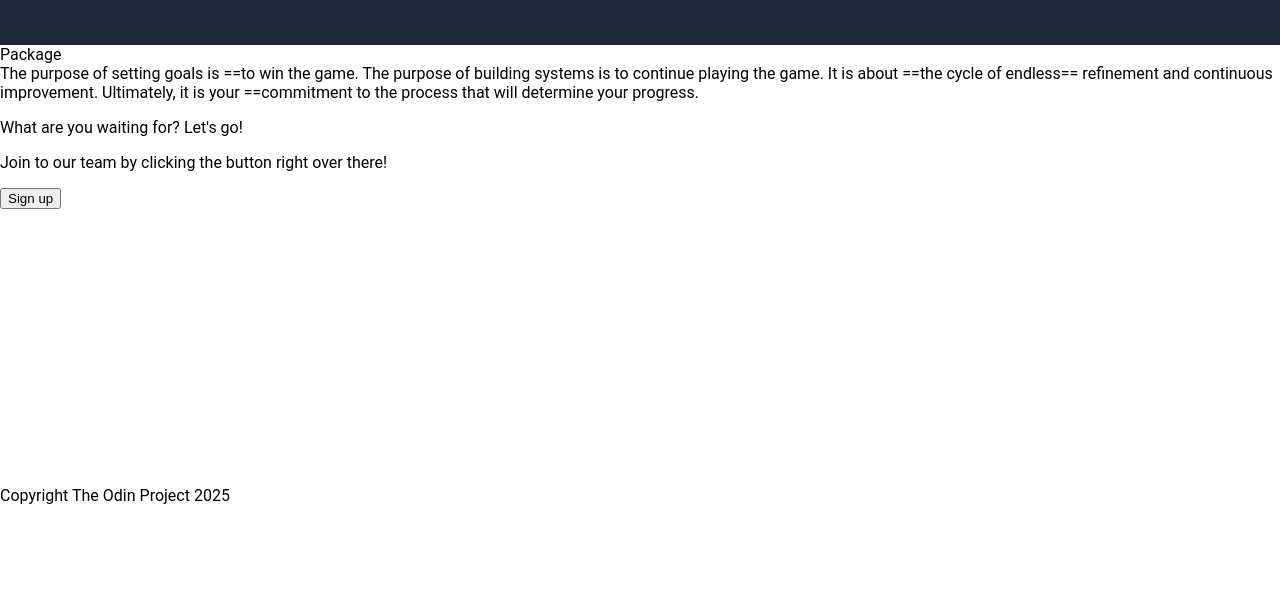
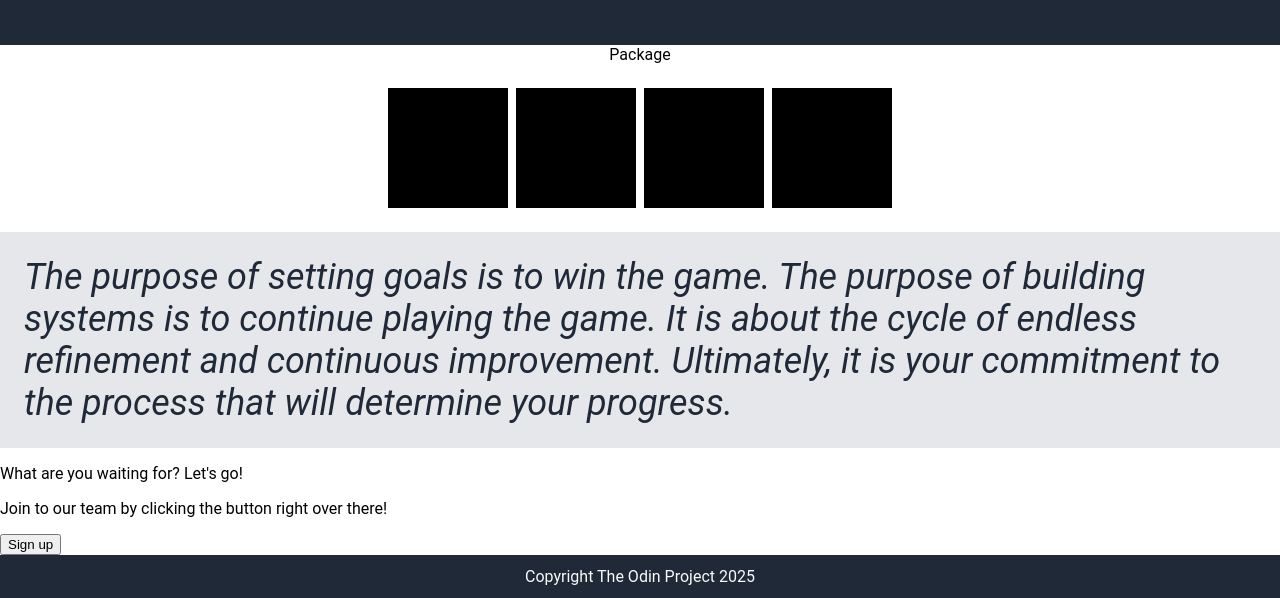
Before and after one commit to huzzeyfh/landing-page, a plain HTML site: page index.html in a window 1280 px wide. Shown: the part 295-893 px from the top of the page. Before the commit the page ends 800 px from the top, so only its background shows below. Drawn offline with Linux system fonts and the light colour scheme.

Commit message:
Set up body container

```diff
--- a/index.html
+++ b/index.html
@@ -43,9 +43,9 @@
             </div>
         </div>
         <div class="quote">
-            The purpose of setting goals is ==to win the game. The purpose of building systems is to continue playing the game.
+            The purpose of setting goals is to win the game. The purpose of building systems is to continue playing the game.
 
-            It is about ==the cycle of endless== refinement and continuous improvement. Ultimately, it is your ==commitment to the process that will determine your progress.
+            It is about the cycle of endless refinement and continuous improvement. Ultimately, it is your commitment to the process that will determine your progress.
         </div>
         <div class="sign-up">
             <div class="sign-up-text">
--- a/style.css
+++ b/style.css
@@ -8,8 +8,10 @@ body {
 }
 
 .body {
+    flex: 1;
     display: flex;
     flex-direction: column;
+
 }
 
 .navbar {
@@ -65,3 +67,39 @@ body {
     height: 180px;
     background-color: #5c5c5c;
 }
+
+.container {
+    display: flex;
+    flex-direction: column;
+    align-items: center;
+}
+
+.cards {
+    display: flex;
+    gap: 8px;
+    padding: 24px;
+}
+
+.card {
+    box-sizing: border-box;
+    width: 120px;
+    height: 120px;
+    background-color: black;
+}
+
+.quote {
+    background-color: #e5e7eb;
+    font-size: 36px;
+    color: #1F2937;
+    font-style: italic;
+    padding: 24px;
+}
+
+.footer {
+    background-color: #1F2937;
+    color: #f9faf8;
+    display: flex;
+    align-items: center;
+    justify-content: center;
+    padding: 12px;
+}
```
